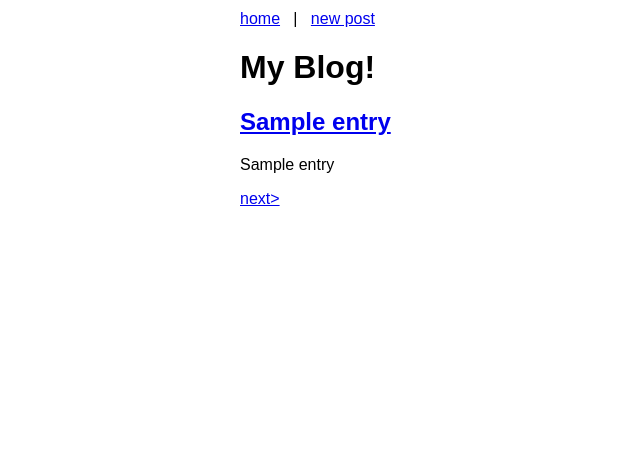
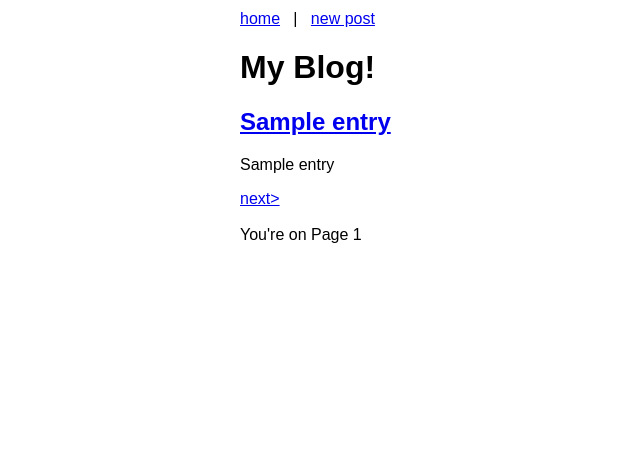
Before and after one commit to janglehorse/build-a-blog, a Python web app: template templates/main.html in a window 1280 px wide. Shown: the top 454 px of the page, without its empty margins (0-640 px from the left). Run offline with Jinja, Linux system fonts and the light colour scheme; the template is opened without the code that fills it: most values are stand-ins (such as "Sample title", 1, 10 or a date in 2020).

Commit message:
Implement edit post functionality. Add page counter.

```diff
--- a/main.py
+++ b/main.py
@@ -43,7 +43,7 @@ class MainHandler(Handler):
             offset = 0
         else:
             page = int(page)
-            offset = int(page) * (pagesize)
+            offset = int(page) * (pagesize) - 5
 
         e = self.get_posts(pagesize, offset)
 
--- a/templates/main.html
+++ b/templates/main.html
@@ -12,9 +12,12 @@
 &nbsp;&nbsp;|&nbsp;&nbsp;
 {% endif %}
 <a href="/blog?page={{next_page}}"> next&gt;</a>
+    <br>
+    <br>
 
-<!-- <p><h3>You're on Page {{page}}</h3></p>
-<p><h3>And the Offset you queried is {{offset}}</h3></p> -->
+You're on Page {{page}}
+<!-- &nbsp;&nbsp;|&nbsp;&nbsp;
+The List Offset is {{offset}} -->
 
 
 
```
